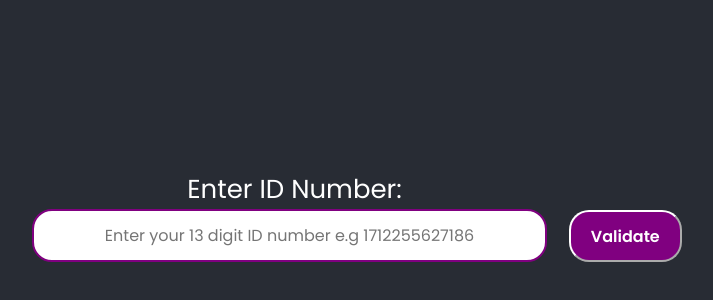
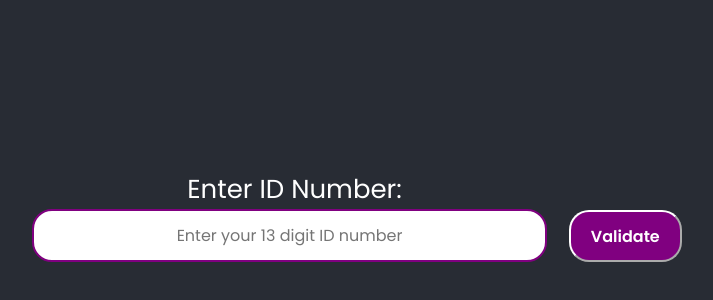
Before and after one commit to Samukelo-Mkhonza/sa-id-validator, a React (Create React App) app: page / in a window 1280 px wide. Shown: the part 184-484 px from the top of the page, without its empty margins (289-1002 px from the left). Built offline with nearby package versions, Linux system fonts and the light colour scheme.

Commit message:
Input field fix

```diff
--- a/src/components/IDValidator.js
+++ b/src/components/IDValidator.js
@@ -46,7 +46,7 @@ function IDValidator() {
                     Enter ID Number:
                     <input
                         type="text"
-                        placeholder="Enter your 13 digit ID number e.g 1712255627186"
+                        placeholder="Enter your 13 digit ID number"
                         value={idNumber}
                         onChange={(e) => setIdNumber(e.target.value)}
                         style={{ textAlign: 'center' }}
```
